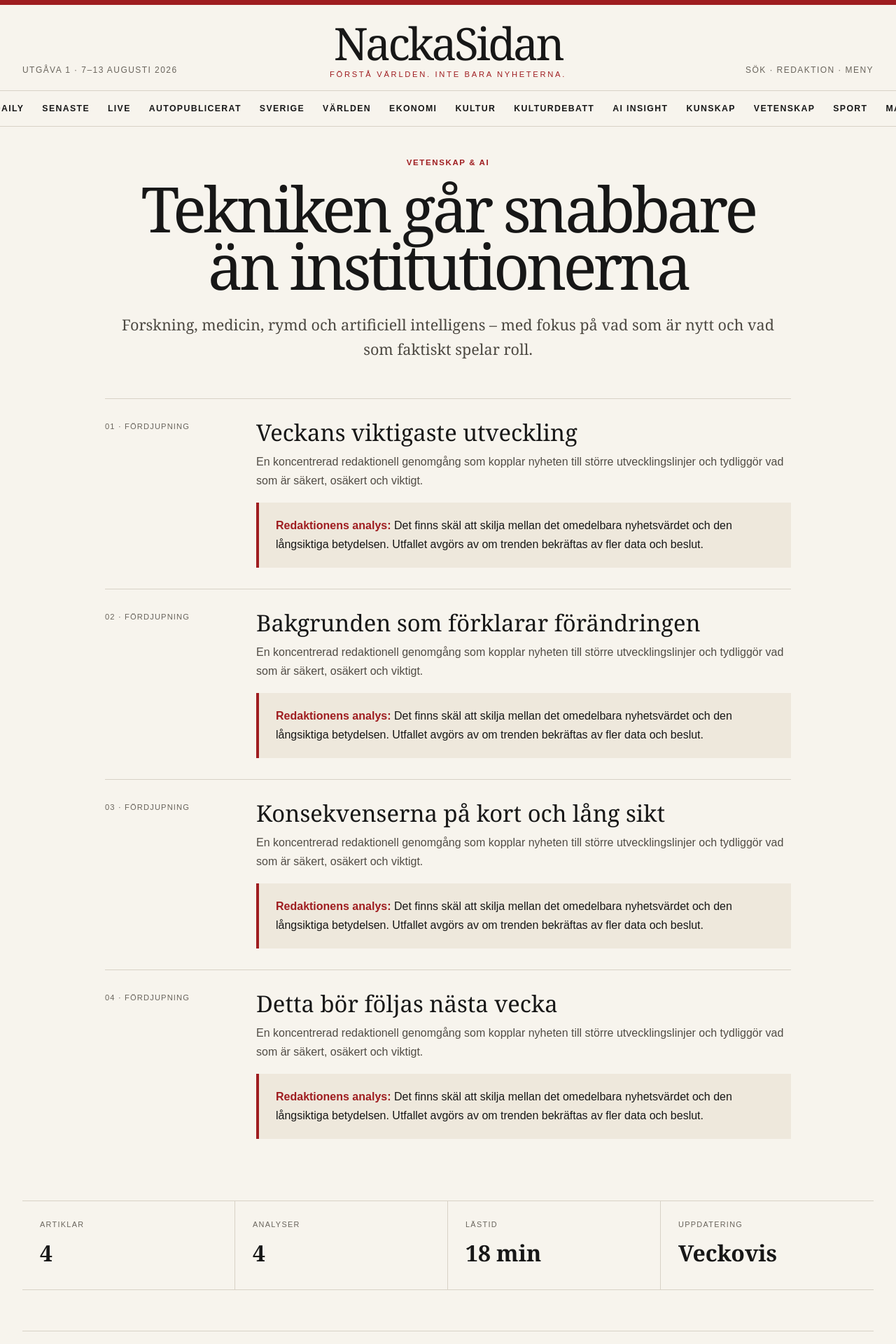
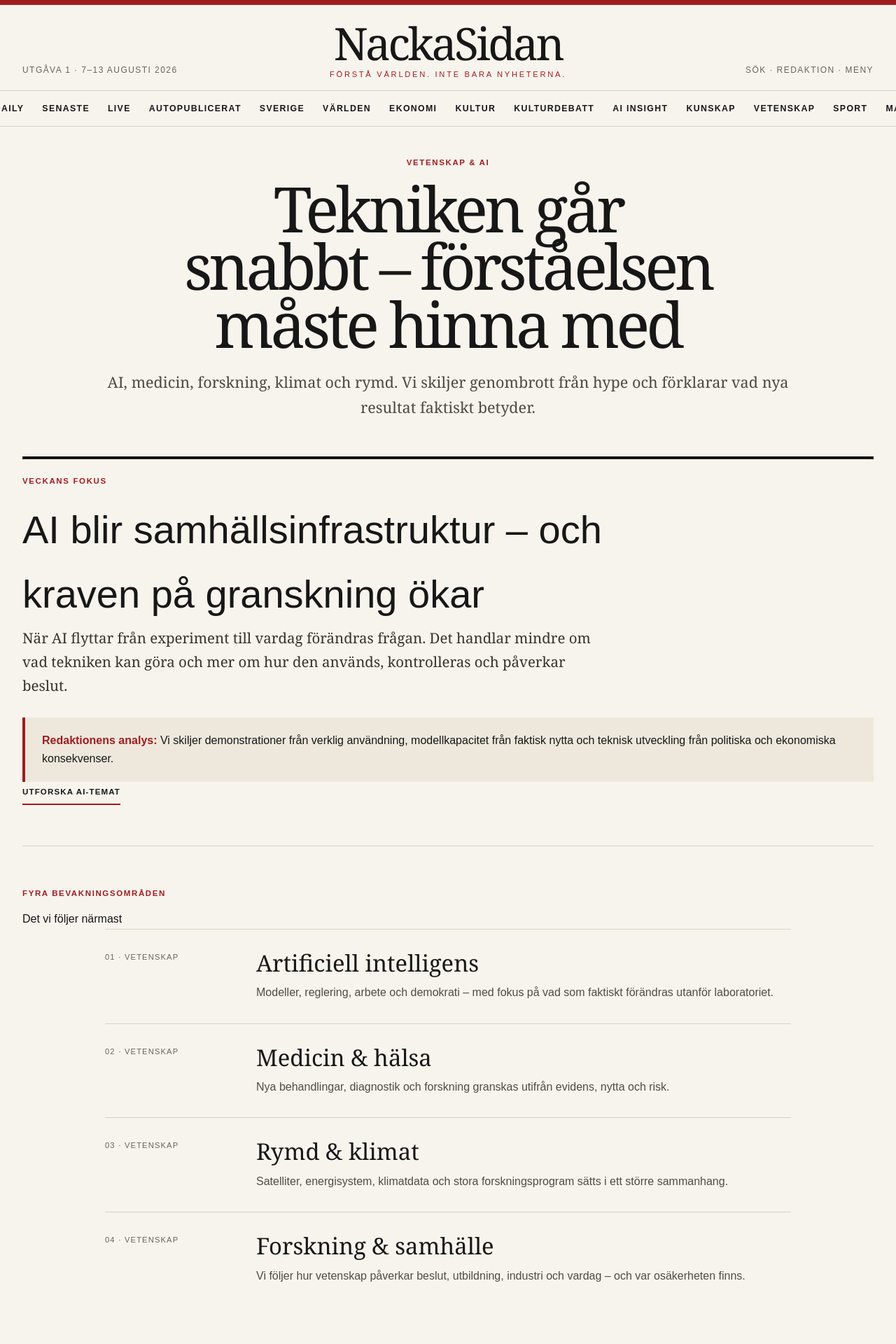
Before and after one commit to Djurgarden2019/NackaSidan-2026, a Next.js app: page /vetenskap in a window 1280 px wide. Shown: the top 1920 px of the page at 70% size. Built offline with nearby package versions, Linux system fonts and the light colour scheme.

Commit message:
Main 270: rebuild Science and AI page

```diff
--- a/app/vetenskap/page.tsx
+++ b/app/vetenskap/page.tsx
@@ -1,48 +1,19 @@
+import Link from 'next/link';
 import { AnalysisBox, FactStrip } from '../../components/Editorial';
 
-const articleTitles = [
-  'Veckans viktigaste utveckling',
-  'Bakgrunden som förklarar förändringen',
-  'Konsekvenserna på kort och lång sikt',
-  'Detta bör följas nästa vecka',
+const beats=[
+ {title:'Artificiell intelligens',text:'Modeller, reglering, arbete och demokrati – med fokus på vad som faktiskt förändras utanför laboratoriet.'},
+ {title:'Medicin & hälsa',text:'Nya behandlingar, diagnostik och forskning granskas utifrån evidens, nytta och risk.'},
+ {title:'Rymd & klimat',text:'Satelliter, energisystem, klimatdata och stora forskningsprogram sätts i ett större sammanhang.'},
+ {title:'Forskning & samhälle',text:'Vi följer hur vetenskap påverkar beslut, utbildning, industri och vardag – och var osäkerheten finns.'}
 ];
 
-export default function Page() {
-  return (
-    <main>
-      <div className="shell">
-        <div className="page-hero">
-          <div className="kicker">Vetenskap & AI</div>
-          <h1>Tekniken går snabbare än institutionerna</h1>
-          <p>Forskning, medicin, rymd och artificiell intelligens – med fokus på vad som är nytt och vad som faktiskt spelar roll.</p>
-        </div>
+export const metadata={title:'Vetenskap & AI | NackaSidan 2026',description:'AI, medicin, forskning, klimat och rymd – med fokus på evidens, konsekvenser och vad som faktiskt spelar roll.'};
 
-        <div className="article-list">
-          {articleTitles.map((title, index) => (
-            <article className="article-row" key={title}>
-              <div className="meta">{String(index + 1).padStart(2, '0')} · Fördjupning</div>
-              <div>
-                <h2>{title}</h2>
-                <p>En koncentrerad redaktionell genomgång som kopplar nyheten till större utvecklingslinjer och tydliggör vad som är säkert, osäkert och viktigt.</p>
-                <AnalysisBox>
-                  Det finns skäl att skilja mellan det omedelbara nyhetsvärdet och den långsiktiga betydelsen. Utfallet avgörs av om trenden bekräftas av fler data och beslut.
-                </AnalysisBox>
-              </div>
-            </article>
-          ))}
-        </div>
-
-        <section className="section">
-          <FactStrip
-            items={[
-              { label: 'Artiklar', value: '4' },
-              { label: 'Analyser', value: '4' },
-              { label: 'Lästid', value: '18 min' },
-              { label: 'Uppdatering', value: 'Veckovis' },
-            ]}
-          />
-        </section>
-      </div>
-    </main>
-  );
-}
+export default function Page(){return <main><div className="shell">
+ <div className="page-hero"><div className="kicker">Vetenskap & AI</div><h1>Tekniken går snabbt – förståelsen måste hinna med</h1><p>AI, medicin, forskning, klimat och rymd. Vi skiljer genombrott från hype och förklarar vad nya resultat faktiskt betyder.</p></div>
+ <section className="section" style={{borderTop:'4px solid #111',paddingTop:22}}><div className="kicker">Veckans fokus</div><h2 style={{fontSize:'clamp(2rem,5vw,3.5rem)',maxWidth:900}}>AI blir samhällsinfrastruktur – och kraven på granskning ökar</h2><p className="lead" style={{maxWidth:820}}>När AI flyttar från experiment till vardag förändras frågan. Det handlar mindre om vad tekniken kan göra och mer om hur den används, kontrolleras och påverkar beslut.</p><AnalysisBox>Vi skiljer demonstrationer från verklig användning, modellkapacitet från faktisk nytta och teknisk utveckling från politiska och ekonomiska konsekvenser.</AnalysisBox><Link className="button" href="/tema/ai">Utforska AI-temat</Link></section>
+ <section className="section"><div className="kicker">Fyra bevakningsområden</div><h2>Det vi följer närmast</h2><div className="article-list">{beats.map((item,index)=><article className="article-row" key={item.title}><div className="meta">{String(index+1).padStart(2,'0')} · Vetenskap</div><div><h2>{item.title}</h2><p>{item.text}</p></div></article>)}</div></section>
+ <section className="section"><FactStrip items={[{label:'Metod',value:'Evidens'},{label:'AI',value:'Analys'},{label:'Forskning',value:'Kontext'},{label:'Källor',value:'Spårbara'}]}/></section>
+ <section className="section" style={{borderTop:'1px solid #d4d4d4',paddingTop:24}}><div className="kicker">Fortsätt läsa</div><h2>Från teknik till samhälle</h2><p className="lead">Gå vidare till AI-temat, Sverige-bevakningen eller Nacka Daily för dagens viktigaste utveckling.</p><div style={{display:'flex',gap:14,flexWrap:'wrap'}}><Link className="button" href="/tema/ai">AI-temat</Link><Link className="text-link" href="/sverige">Sverige →</Link><Link className="text-link" href="/daily">Nacka Daily →</Link></div></section>
+ </div></main>}
```
